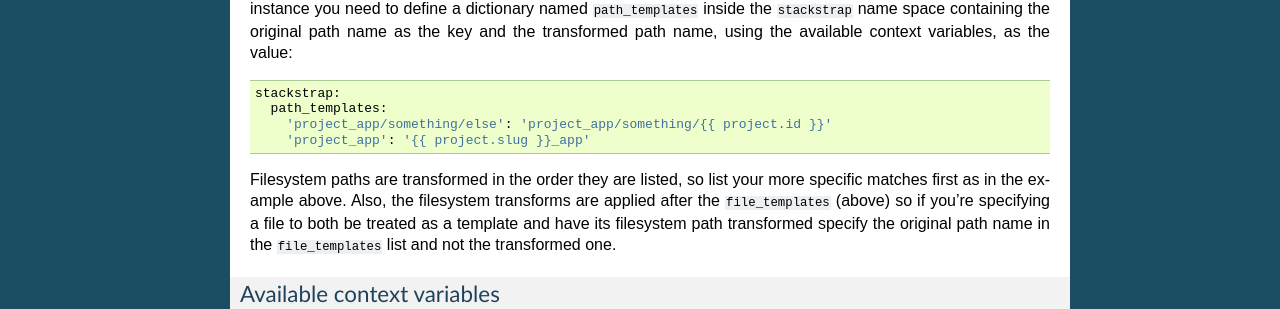
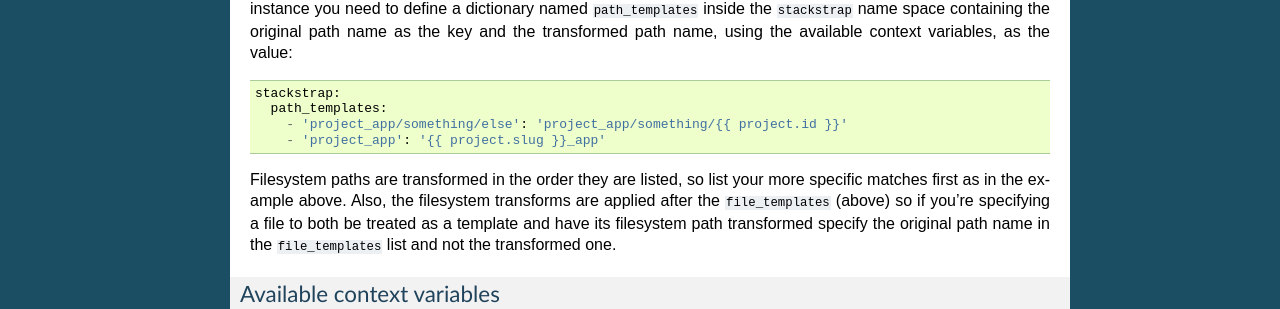
Before and after one commit to stackstrap/stackstrap, a Sphinx documentation site: the page built from docs/templates.rst, in a window 1280 px wide. Shown: the part 1391-1700 px from the top of the page. Built offline with Sphinx 7.4.7, drawn with Linux system fonts in a browser that asks for light colours.

```diff
--- a/docs/templates.rst
+++ b/docs/templates.rst
@@ -83,8 +83,8 @@ available context variables, as the value::
 
     stackstrap:
       path_templates:
-        'project_app/something/else': 'project_app/something/{{ project.id }}'
-        'project_app': '{{ project.slug }}_app'
+        - 'project_app/something/else': 'project_app/something/{{ project.id }}'
+        - 'project_app': '{{ project.slug }}_app'
 
 Filesystem paths are transformed in the order they are listed, so list your
 more specific matches first as in the example above. Also, the filesystem
```
Also changed, not shown: 1 other file.
